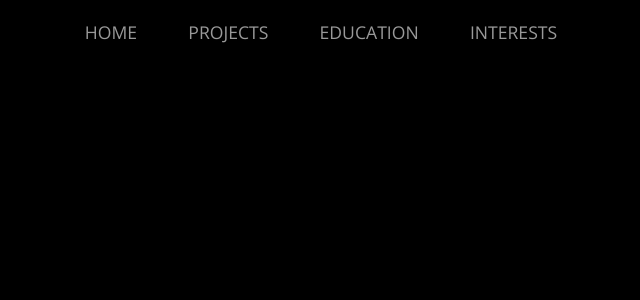
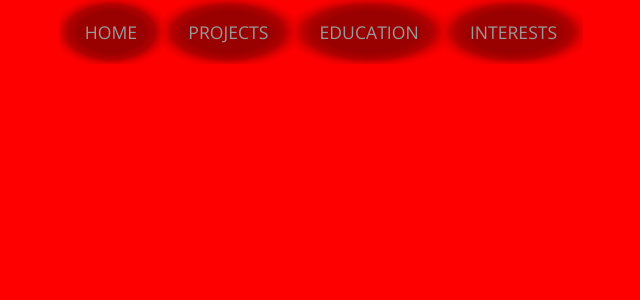
Before and after one commit to lsw0011/website, a React (Create React App) app: page / in a window 1280 px wide. Shown: the top 300 px of the page, without its empty margins (319-959 px from the left). Built offline with nearby package versions, Linux system fonts and the light colour scheme; no server answers.

Commit message:
make it better

```diff
--- a/src/index.css
+++ b/src/index.css
@@ -1,5 +1,5 @@
 html{
-  background-color: black;
+  background-color: red;
 }
 
 body {
```
